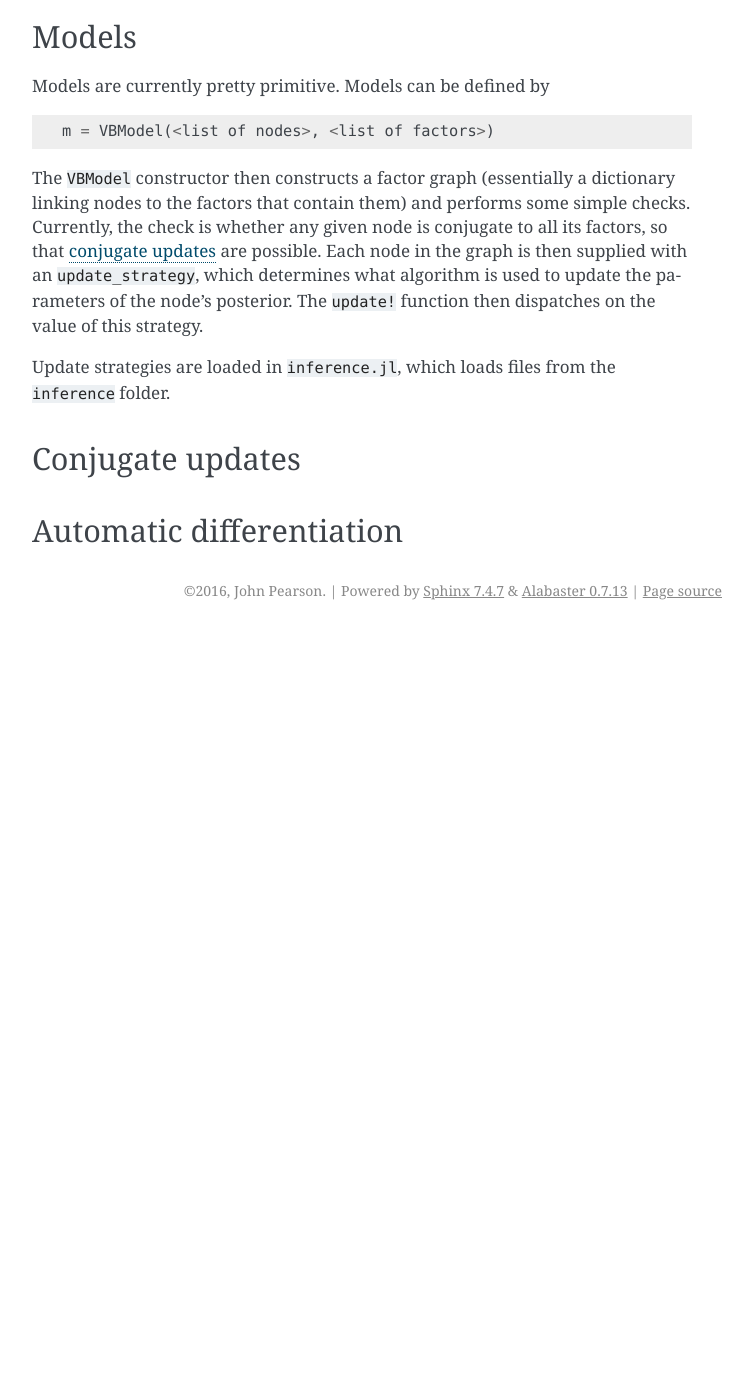
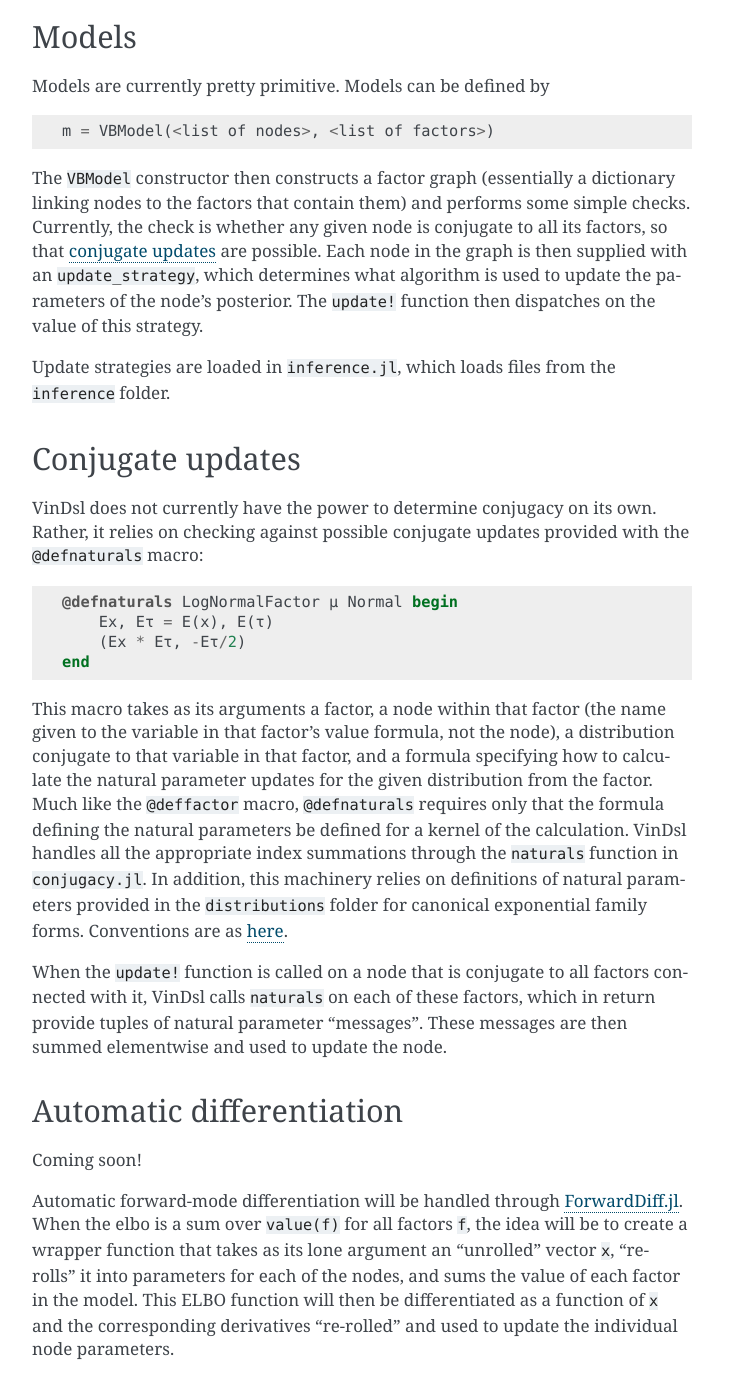
Before and after one commit to jmxpearson/VinDsl.jl, a Sphinx documentation site: the page built from doc/internals.rst, in a window 1280 px wide and 1400 px high, scrolled down 6388 px. Shown: the whole window, without its empty margins (388-1141 px from the left). Built offline with Sphinx 7.4.7, drawn with Linux system fonts in a browser that asks for light colours; before the commit the page ends 7018 px from its top, so only the background shows below that.

Commit message:
finishing internals docs

```diff
--- a/doc/internals.rst
+++ b/doc/internals.rst
@@ -205,6 +205,21 @@ Update strategies are loaded in ``inference.jl``, which loads files from the ``i
 
 Conjugate updates
 -----------------
+VinDsl does not currently have the power to determine conjugacy on its own. Rather, it relies on checking against possible conjugate updates provided with the ``@defnaturals`` macro:
+
+.. code-block:: julia
+
+    @defnaturals LogNormalFactor μ Normal begin
+        Ex, Eτ = E(x), E(τ)
+        (Ex * Eτ, -Eτ/2)
+    end
+
+This macro takes as its arguments a factor, a node within that factor (the name given to the variable in that factor's value formula, not the node), a distribution conjugate to that variable in that factor, and a formula specifying how to calculate the natural parameter updates for the given distribution from the factor. Much like the ``@deffactor`` macro, ``@defnaturals`` requires only that the formula defining the natural parameters be defined for a kernel of the calculation. VinDsl handles all the appropriate index summations through the ``naturals`` function in ``conjugacy.jl``. In addition, this machinery relies on definitions of natural parameters provided in the ``distributions`` folder for canonical exponential family forms. Conventions are as `here <https://en.wikipedia.org/wiki/Exponential_family#Table_of_distributions>`_.
+
+When the ``update!`` function is called on a node that is conjugate to all factors connected with it, VinDsl calls ``naturals`` on each of these factors, which in return provide tuples of natural parameter "messages". These messages are then summed elementwise and used to update the node.
 
 Automatic differentiation
 -------------------------
+Coming soon!
+
+Automatic forward-mode differentiation will be handled through `ForwardDiff.jl <https://github.com/JuliaDiff/ForwardDiff.jl>`_. When the elbo is a sum over ``value(f)`` for all factors ``f``, the idea will be to create a wrapper function that takes as its lone argument an "unrolled" vector ``x``, "re-rolls" it into parameters for each of the nodes, and sums the value of each factor in the model. This ELBO function will then be differentiated as a function of ``x`` and the corresponding derivatives "re-rolled" and used to update the individual node parameters.
```
